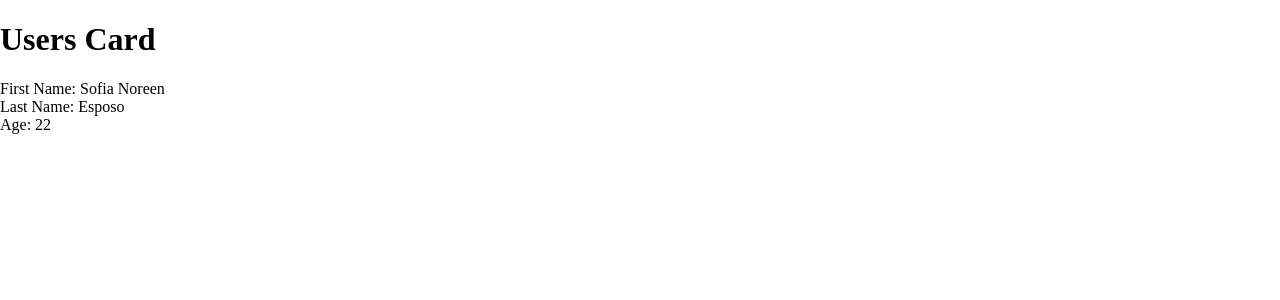
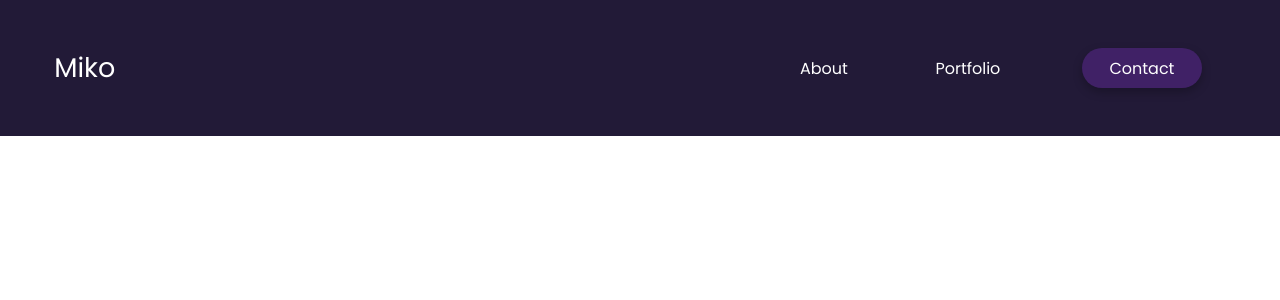
Before and after one commit to barreyrojohnmiko/personal-portfolio, a React (Create React App) app: page / in a window 1280 px wide. Shown: the top 300 px of the page. Built offline with nearby package versions, Linux system fonts and the light colour scheme.

Commit message:
header setup done

```diff
--- a/public/index.html
+++ b/public/index.html
@@ -9,35 +9,12 @@
       name="description"
       content="Web site created using create-react-app"
     />
-    <link rel="apple-touch-icon" href="%PUBLIC_URL%/logo192.png" />
-    <!--
-      manifest.json provides metadata used when your web app is installed on a
-      user's mobile device or desktop. See https://developers.google.com/web/fundamentals/web-app-manifest/
-    -->
-    <link rel="manifest" href="%PUBLIC_URL%/manifest.json" />
-    <!--
-      Notice the use of %PUBLIC_URL% in the tags above.
-      It will be replaced with the URL of the `public` folder during the build.
-      Only files inside the `public` folder can be referenced from the HTML.
 
-      Unlike "/favicon.ico" or "favicon.ico", "%PUBLIC_URL%/favicon.ico" will
-      work correctly both with client-side routing and a non-root public URL.
-      Learn how to configure a non-root public URL by running `npm run build`.
-    -->
+    <link href="https://fonts.googleapis.com/css2?family=Poppins&display=swap" rel="stylesheet">
     <title>React App</title>
   </head>
   <body>
     <noscript>You need to enable JavaScript to run this app.</noscript>
     <div id="root"></div>
-    <!--
-      This HTML file is a template.
-      If you open it directly in the browser, you will see an empty page.
-
-      You can add webfonts, meta tags, or analytics to this file.
-      The build step will place the bundled scripts into the <body> tag.
-
-      To begin the development, run `npm start` or `yarn start`.
-      To create a production bundle, use `npm run build` or `yarn build`.
-    -->
   </body>
 </html>
--- /dev/null
+++ b/src/components/Home.css
@@ -0,0 +1,62 @@
+.main-component {
+    height: 100vh;
+    width: 100vw;
+    background: #ffffff;
+}
+
+.header {
+    height: 17%;
+    display: flex;
+    justify-content: space-between;
+    align-items: center;
+    background: #221A37;
+    padding-left: 4.23%;
+    padding-right: 4.23%;
+}
+
+.header-logo {
+    font-family: 'Poppins', sans-serif;
+    font-style: normal;
+    font-weight: 400;
+    font-size: 27px;
+    color: #FFFFFF;
+    width: 10.2112676056338%;
+}
+
+.header-menu {
+    display: flex;
+    justify-content: flex-end;
+    align-items: center;
+    width: 80.63380281690141%;
+}
+
+.header-btn-text {
+    font-family: 'Poppins', sans-serif;
+    font-style: normal;
+    font-weight: 400;
+    font-size: 16px;
+    color: #FFFFFF;
+}
+
+.btn-about {
+    background: transparent;
+    border: none;
+    margin-left: 8%;
+}
+
+.btn-resume {
+    background: transparent;
+    border: none;
+    margin-left: 8%;
+}
+
+.btn-contact {
+    background: #402166;
+    border: none;
+    height: 40px;
+    width: 120px;
+    box-shadow: 0px 4px 10px rgba(0, 0, 0, 0.25);
+    border-radius: 26px;
+    margin-right: 2.53521126760563%;
+    margin-left: 8%;
+}
--- a/src/components/Home.tsx
+++ b/src/components/Home.tsx
@@ -1,5 +1,6 @@
 import React, { useState, useRef } from "react";
 
+import "./Home.css";
 import Card from "../views/Card";
 
 const Home = () => {
@@ -14,7 +15,19 @@ const Home = () => {
 
   return (
     <div className="main-component">
-      <Card {...cardData} />
+      {/* <div>
+        <Card {...cardData} />
+      </div> */}
+      <div className="header">
+        <div className="header-logo">
+          Miko
+        </div>
+        <div className="header-menu">
+          <button className="header-btn-text btn-about">About</button>
+          <button className="header-btn-text btn-resume">Portfolio</button>
+          <button className="header-btn-text btn-contact">Contact</button>
+        </div>
+      </div>
     </div>
   );
 };
```
Also changed, not shown: src/App.css (line endings or trailing spaces).
